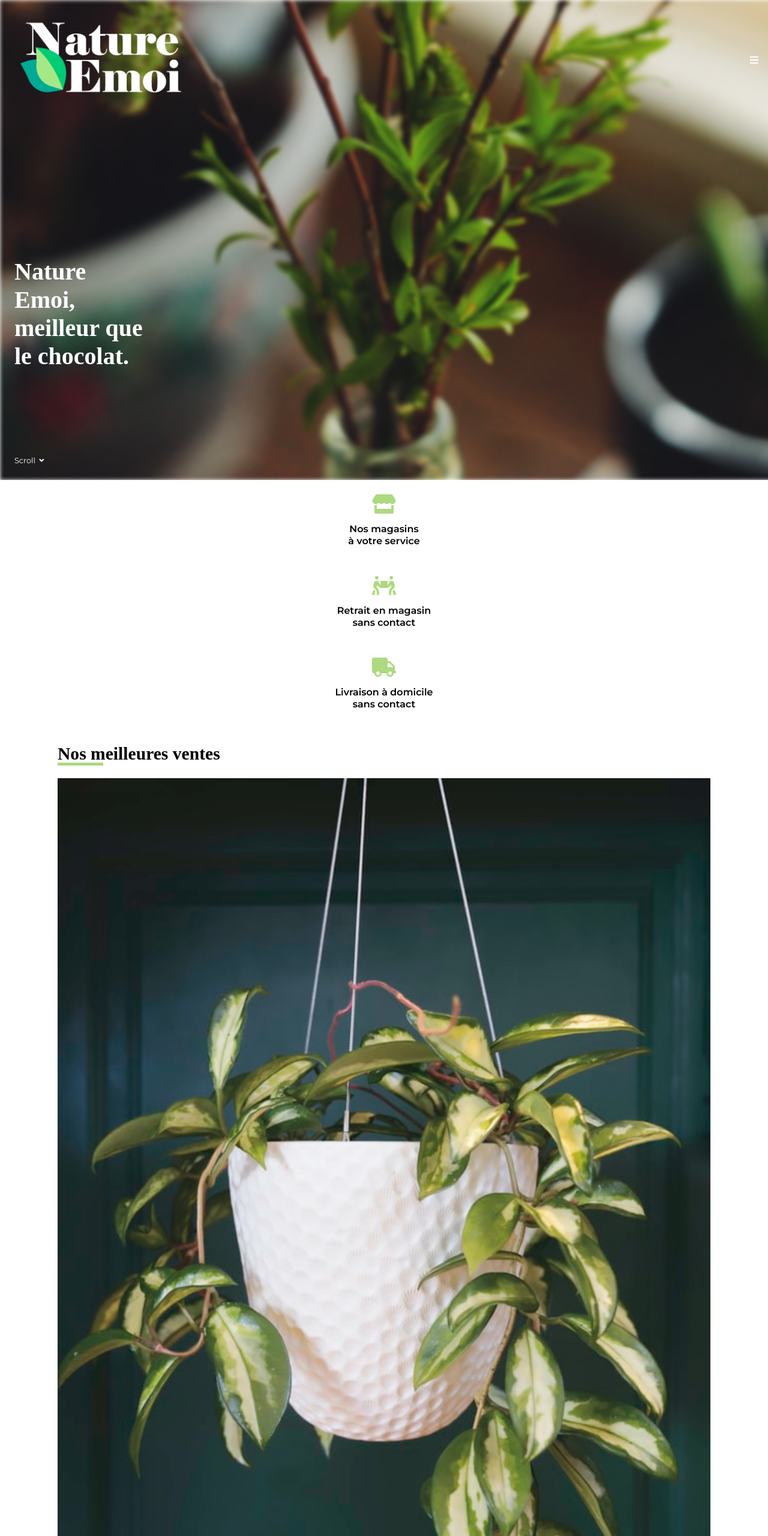
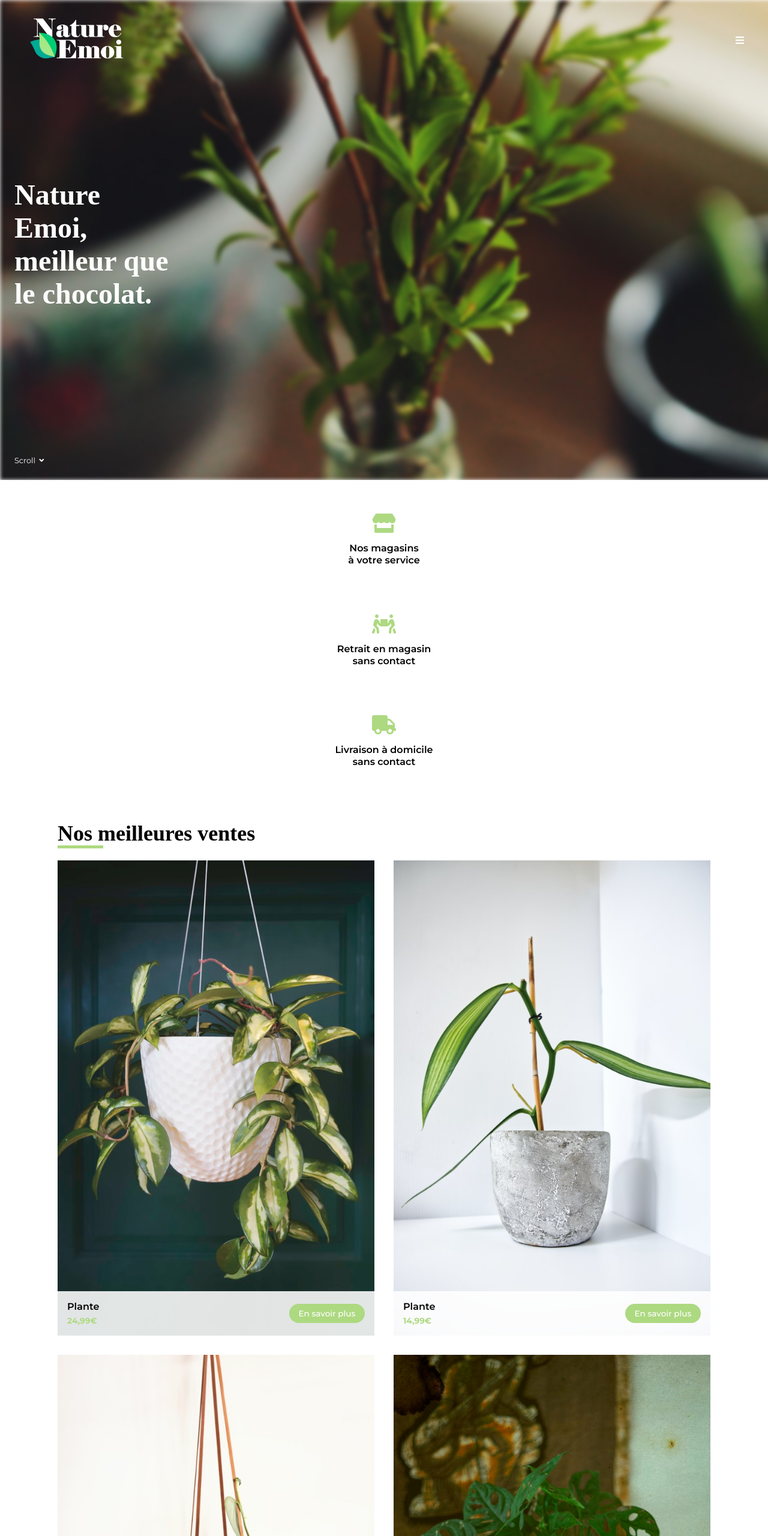
Before and after one commit to shimdevkun/NatureEmoiChallenge, a plain HTML site: page index.html in a window 1280 px wide. Shown: the top 2560 px of the page at 60% size. Drawn offline with Linux system fonts and the light colour scheme.

Commit message:
Implemented tablet layout

```diff
--- a/css/styles.css
+++ b/css/styles.css
@@ -88,7 +88,6 @@ header {
 	position: absolute;
 	top: 0;
 	z-index: 1;
-	height: 70px;
 }
 
 header .container--logo {
@@ -254,3 +253,55 @@ footer {
 footer p + p {
 	margin-top: 0.75em;
 }
+
+/* Media queries */
+@media (min-width: 600px) {
+  header .container--logo .logo {
+    width: 15%;
+  }
+
+	h1 {
+    font-size: 3rem;
+  }
+
+	h2 {
+		font-size: 2.25rem;
+  }
+
+  header .container--logo  {
+    padding: 1em 2.5em;
+  }
+
+  .hero h1 {
+    margin-bottom: 5em;
+  }
+
+	#services {
+		padding: 2em 0;
+	}
+
+	.service + .service {
+		margin-top: 2em;
+	}
+
+	.cards {
+    display: grid;
+    grid-template-columns: repeat(2, 1fr);
+    align-items: start;
+		gap: 2em;
+  }
+
+	.card + .card {
+		margin-top: 0;
+  }
+
+  footer {
+    padding: 1.5em 2.5em;
+    display: flex;
+    justify-content: space-between;
+  }
+
+  footer p + p {
+    margin-top: 0;
+  }
+}
```
